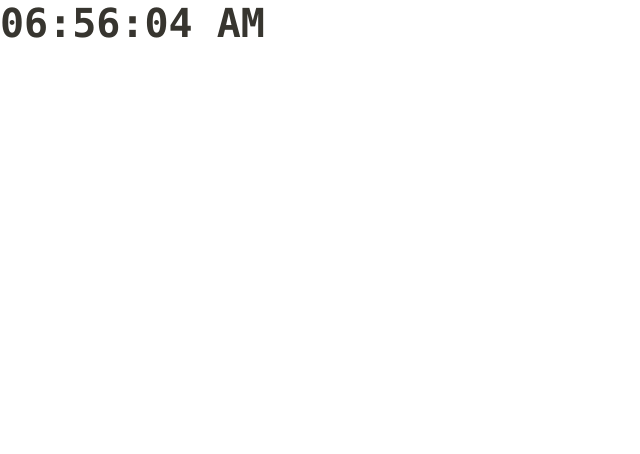
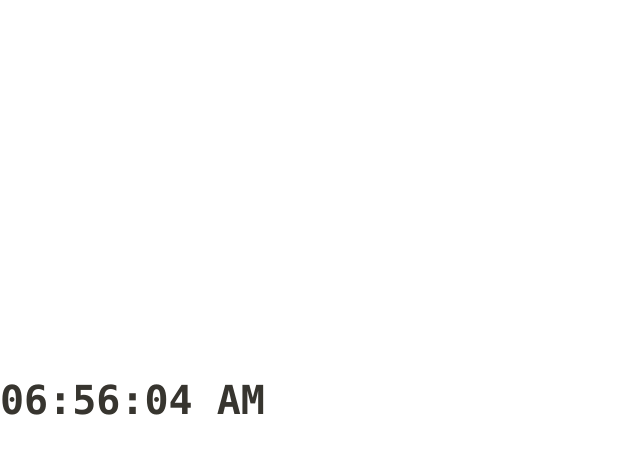
Before and after one commit to jhung-mililani/notionWidgets, a plain HTML site: page index.html in a window 1280 px wide. Shown: the whole page, without its empty margins (0-640 px from the left). Drawn offline with Linux system fonts and the light colour scheme.

Commit message:
Update index.html

```diff
--- a/index.html
+++ b/index.html
@@ -5,8 +5,15 @@
 <title> Digital Clock </title>
 <style>
   :root {
+    --background: rgba(0, 0, 0, 0);
     --color: rgb(55, 53, 47);
-        --background: rgba(0, 0, 0, 0);
+      }
+
+  @font-face {
+    font-family: 'iawriter-mono';
+    font-style: normal;
+    font-weight: 700;
+    src: local("iA Writer Mono S Bold");
   }
 
   body {
@@ -15,17 +22,20 @@
     margin: 0;
     font-size: 40px;
     font-weight: 700;
-        font-family: iawriter-mono, Nitti, Menlo, Courier, monospace;
+    font-family: 'iawriter-mono', Nitti, Menlo, Courier, monospace;
     text-transform: uppercase;
     display: flex;
-        justify-content: flex-start;
-        text-align: left;
+    justify-content: space-between;
+    text-align: center;
+    height: 100vh;
+    align-items: center;
+    max-width: 450px;
   }
 
   @media (prefers-color-scheme: dark) {
     :root {
+    --background: rgb(25, 25, 25);
     --color: rgba(255, 255, 255, 0.81);
-        --background: rgb(25, 25, 25);
     }
   }
 </style>
```
Lines whose indentation alone changed are shown as unchanged.
